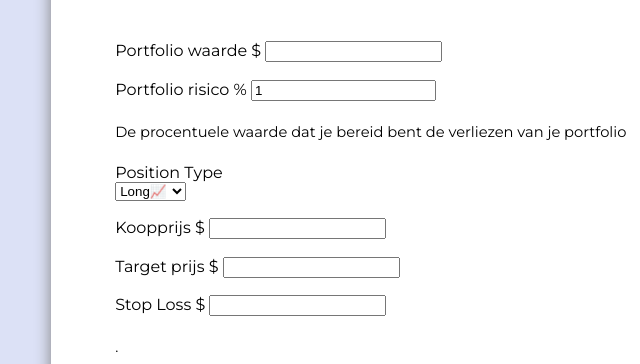
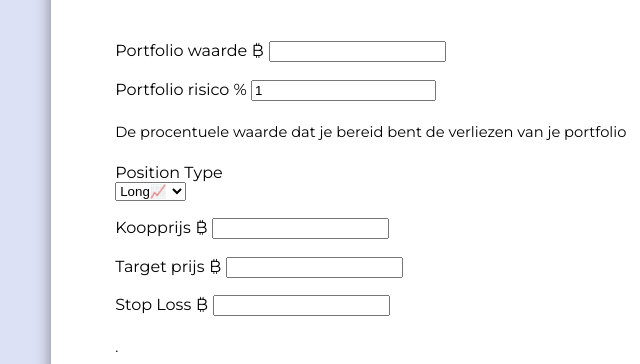
Before and after one commit to SvenNijholt/Position-Size-Calculator, a plain HTML site: page index.html in a window 1280 px wide. Shown: the part 170-534 px from the top of the page, 224-864 px from the left. Drawn offline with Linux system fonts and the light colour scheme.

Commit message:
dollar sign to bitcoin sign

```diff
--- a/index.html
+++ b/index.html
@@ -30,7 +30,7 @@
 
 					<li id="li_1" >
 		<label class="description" for="element_1">Portfolio waarde </label>
-		<span class="symbol">$</span>
+		<span class="symbol">&#8383</span>
 		<span>
 			<input id="element_1_1" name="element_1_1" class="element text currency" size="19" value="" type="text" />
 			<label for="element_1_1"></label>
@@ -58,7 +58,7 @@
 		</div><p class="guidelines" id="guide_5"><small></small></p>
 		</li>		<li id="li_2" >
 		<label class="description" for="element_2">Koopprijs</label>
-		<span class="symbol">$</span>
+		<span class="symbol">&#8383</span>
 		<span>
 			<input id="element_2_1" name="element_2_1" class="element text currency" size="19" value="" type="text" />
 			<label for="element_2_1"></label>
@@ -66,7 +66,7 @@
 		<p class="guidelines" id="guide_2"><small></small></p>
 		</li>		<li id="li_3" >
 		<label class="description" for="element_3">Target prijs </label>
-		<span class="symbol">$</span>
+		<span class="symbol">&#8383</span>
 		<span>
 			<input id="element_3_1" name="element_3_1" class="element text currency" size="19" value="" type="text" />
 			<label for="element_3_1"></label>
@@ -74,7 +74,7 @@
 		<p class="guidelines" id="guide_3"><small></small></p>
 		</li>		<li id="li_4" >
 		<label class="description" for="element_4">Stop Loss </label>
-		<span class="symbol">$</span>
+		<span class="symbol">&#8383</span>
 		<span>
 			<input id="element_4_1" name="element_4_1" class="element text currency" size="19" value="" type="text" />
 			<label for="element_4_1"></label>
```
